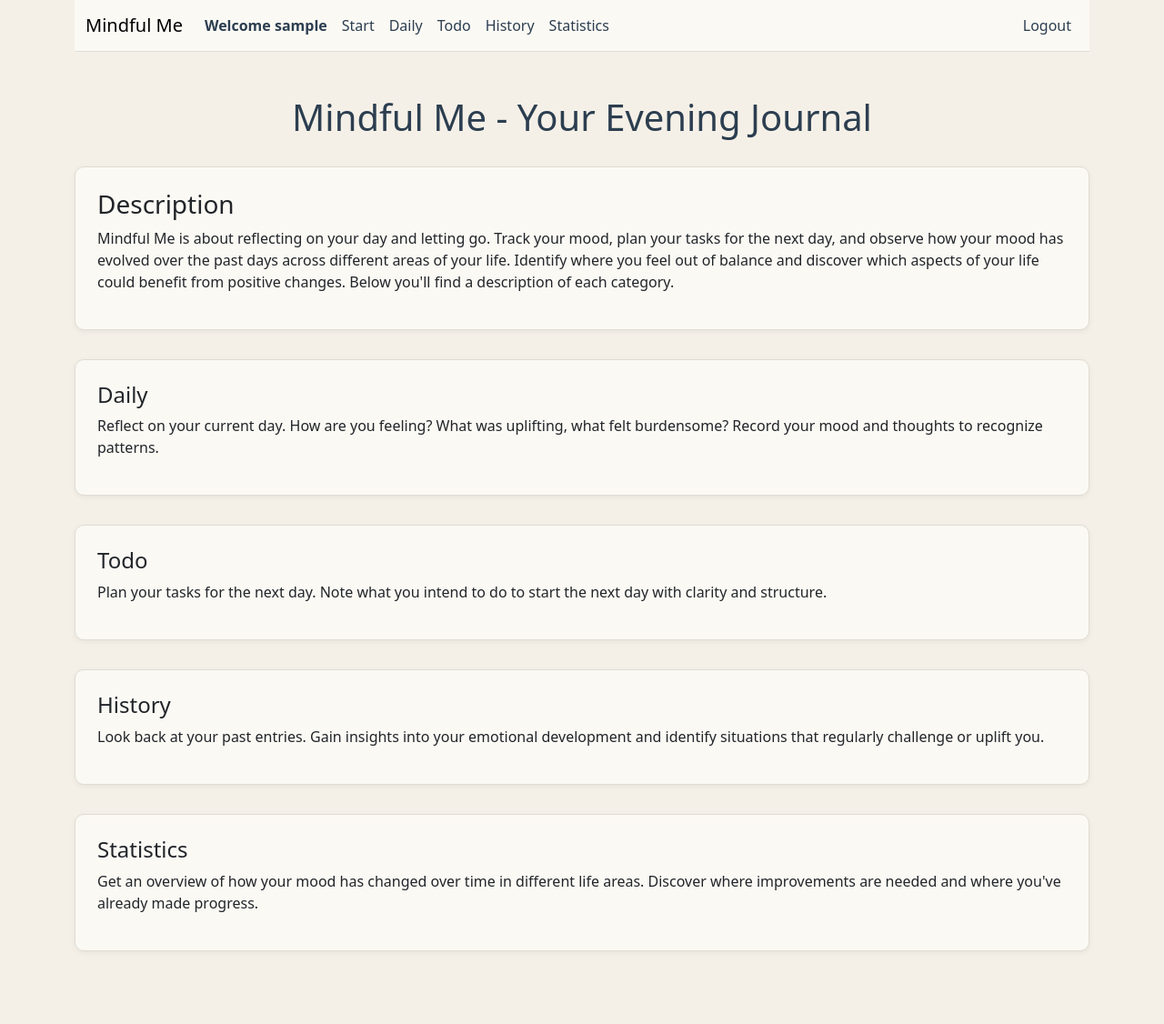
After one commit to Keszamol/cs50x-project, a Flask app: page /main in a window 1280 px wide. The commit adds this page. Shown: the whole page at 91% size. Run offline with Flask 3, Linux system fonts and the light colour scheme; the visitor is signed in with stand-in values (Sample User, id 1); some libraries are stand-ins or nearby versions.

Commit message:
Startseite hinzugefügt, Beschreibungen ergänzt

```diff
--- a/project/app.py
+++ b/project/app.py
@@ -36,7 +36,7 @@ def login():
             if check_password_hash(user['password'], password):
                 session['user_id'] = user['user_id']
                 session['username'] = user['username']
-                return redirect(url_for('daily'))
+                return redirect(url_for('main'))
             else:
                 return render_template("error.html", message="Invalid Password")
         else:
@@ -152,6 +152,19 @@ def history():
             return render_template("history.html", entry=None, searched=True, username=username, selected_date=selected_date)
 
     return render_template("history.html", username=username, selected_date=selected_date)
+
+
+
+@app.route("/main")
+def main():
+    if not session.get('user_id'):
+        return redirect(url_for('login'))
+
+    user_id = session.get('user_id')
+    username = session.get('username', '')
+
+    return render_template("main.html", username=username)
+
 
 
 
--- a/project/templates/layout.html
+++ b/project/templates/layout.html
@@ -12,13 +12,14 @@
 
             <nav class="navbar navbar-expand-lg custom-navbar">
                 <div class="container-fluid">
-                    <a class="navbar-brand" href="/daily">Mindful Me</a>
+                    <a class="navbar-brand" href="/main">Mindful Me</a>
                     <button class="navbar-toggler" type="button" data-bs-toggle="collapse" data-bs-target="#navbarNavAltMarkup" aria-controls="navbarNavAltMarkup" aria-expanded="false" aria-label="Toggle navigation">
                         <span class="navbar-toggler-icon"></span>
                     </button>
                     <div class="collapse navbar-collapse" id="navbarNavAltMarkup">
                         <div class="navbar-nav w-100 d-flex">
                             <a class="nav-link disabled" aria-current="page"><strong>Welcome {{ username }}</strong></a>
+                            <a class="nav-link" href="/main">Start</a>
                             <a class="nav-link" href="/daily">Daily</a>
                             <a class="nav-link" href="/todo">Todo</a>
                             <a class="nav-link" href="/history">History</a>
--- /dev/null
+++ b/project/templates/main.html
@@ -0,0 +1,38 @@
+{% extends 'layout.html' %}
+
+{% block body %}
+    <h1> Mindful Me - Your Evening Journal</h1>
+    <border class="card">
+        <h3>Description</h3>
+        <p> Mindful Me is about reflecting on your day and letting go. Track your mood,
+            plan your tasks for the next day, and observe how your mood has evolved
+            over the past days across different areas of your life. Identify where you feel out of balance
+            and discover which aspects of your life could benefit from positive changes.
+            Below you'll find a description of each category.
+        </p>
+    </border>
+
+    <border class="card">
+        <h4>Daily</h4>
+        <p>Reflect on your current day. How are you feeling? What was uplifting, what felt burdensome?
+            Record your mood and thoughts to recognize patterns.</p>
+    </border>
+
+    <border class="card">
+        <h4>Todo</h4>
+        <p>Plan your tasks for the next day. Note what you intend to do to start the next day
+            with clarity and structure.</p>
+    </border>
+
+    <border class="card">
+        <h4>History</h4>
+        <p>Look back at your past entries. Gain insights into your emotional development
+            and identify situations that regularly challenge or uplift you.</p>
+    </border>
+
+    <border class="card">
+        <h4>Statistics</h4>
+        <p>Get an overview of how your mood has changed over time in different life areas.
+            Discover where improvements are needed and where you've already made progress.</p>
+    </border>
+{% endblock %}
```
